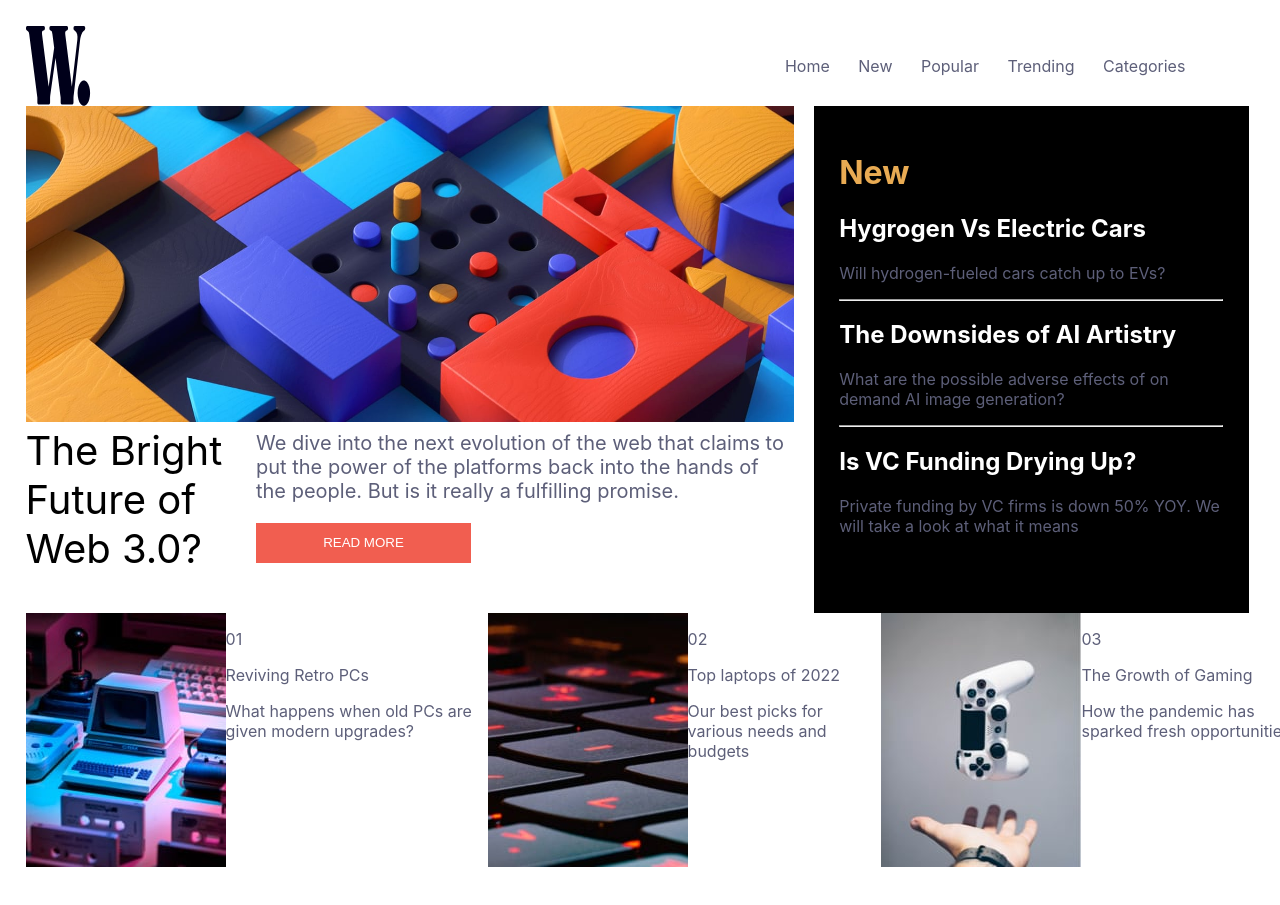
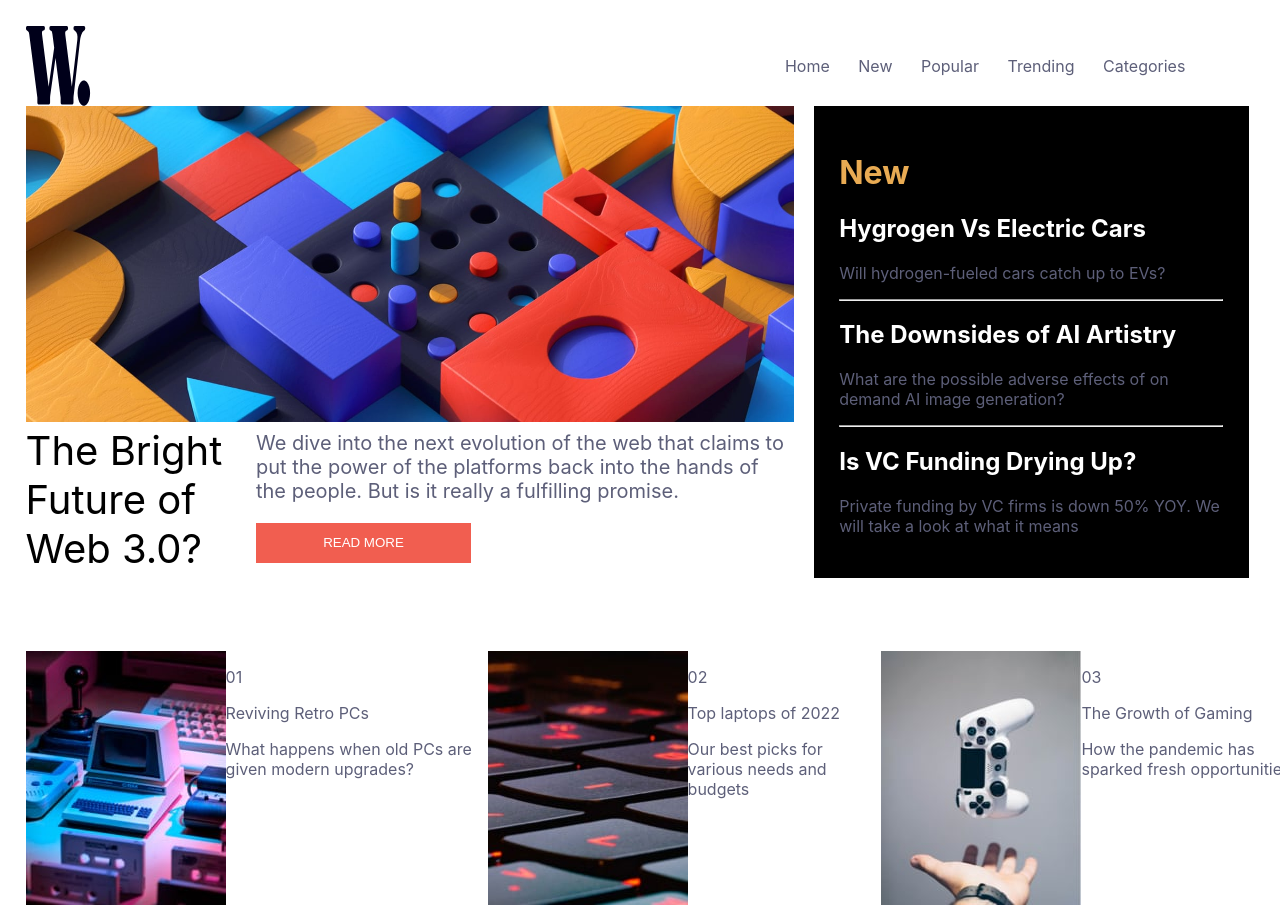
Before and after one commit to steven-mpawulo/news-homepage, a React (Create React App) app: page / in a window 1280 px wide. Shown: the top 905 px of the page. Before the commit the page ends 867 px from the top, so only its background shows below. Built offline with nearby package versions, Linux system fonts and the light colour scheme.

Commit message:
modifies height of first and second container plus adds bottom margin to main

```diff
--- a/src/components/homepage/main.css
+++ b/src/components/homepage/main.css
@@ -1,10 +1,12 @@
 .main {
     display: flex;
     width: 100%;
+    margin-bottom: 3%;
 }
 
 .right-side-container {
     width: 30%;
+    height: 100%;
     background-color: black;
     padding: 2%;
 }
@@ -25,6 +27,7 @@ p {
 .left-side-container {
     width: 60%;
     margin-right: 20px;
+    height: 100%;
 }
 
 .inner-container {
```
